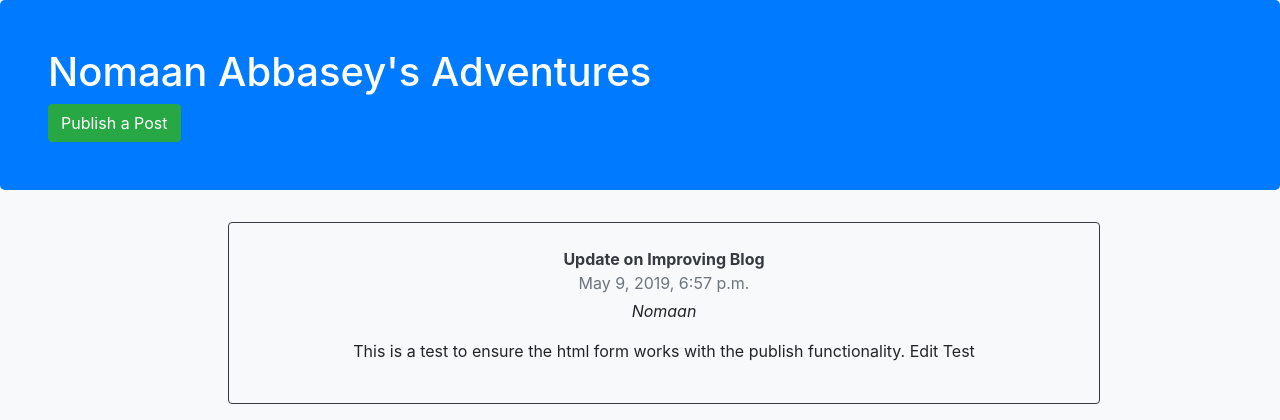
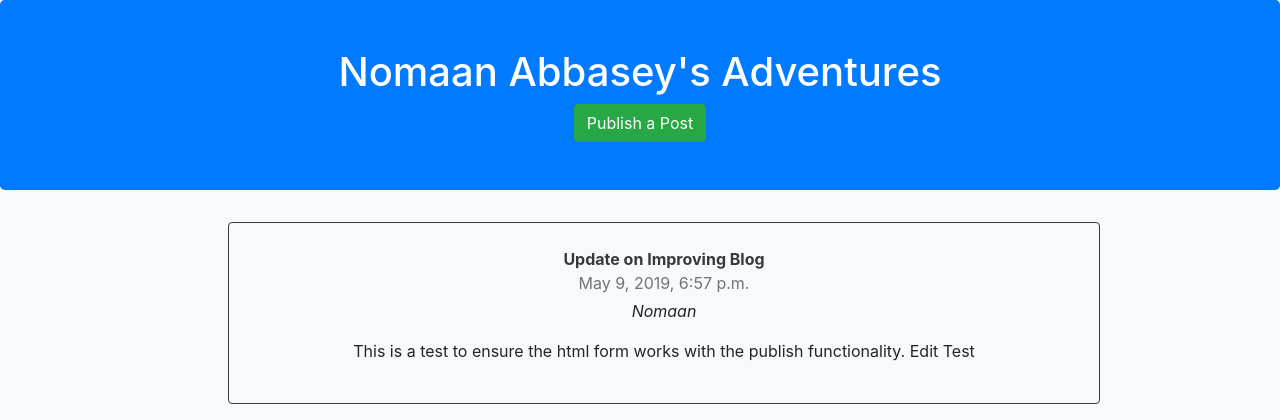
Before and after one commit to NomaanAbbasey/NomaanAbbaseyBlog, a Django app: page /blog/ in a window 1280 px wide. Shown: the top 420 px of the page. Run offline with Django 3.2, Linux system fonts and the light colour scheme; data comes from the database, SQL or seed files in the repository; some libraries are stand-ins or nearby versions.

Commit message:
centered title in jumbotron across all pages

```diff
--- a/templates/blog/detail.html
+++ b/templates/blog/detail.html
@@ -9,7 +9,7 @@
 </head>
 <body >
 <div class="jumbotron text-white bg-primary p-md-5" >
-    <h1>Nomaan Abbasey's Adventures</h1>
+    <h1 class="text-center">Nomaan Abbasey's Adventures</h1>
 </div>
 <div class="container card mb-4 shadow-sm card-body border-dark">
 <h2 class="p-2">{{ post.title }}</h2>
--- a/templates/blog/edit.html
+++ b/templates/blog/edit.html
@@ -9,7 +9,7 @@
 </head>
 <body>
 <div class="jumbotron text-white bg-primary p-md-5">
-    <h1>Nomaan Abbasey's Adventures</h1>
+    <h1 class="text-center">Nomaan Abbasey's Adventures</h1>
 </div>
  <div class="container card mb-4 shadow-sm card-body border-dark">
     <h3 class="p-2">Edit Post: </h3>
--- a/templates/blog/index.html
+++ b/templates/blog/index.html
@@ -14,8 +14,12 @@
 <script src="https://stackpath.bootstrapcdn.com/bootstrap/4.3.1/js/bootstrap.min.js" integrity="sha384-JjSmVgyd0p3pXB1rRibZUAYoIIy6OrQ6VrjIEaFf/nJGzIxFDsf4x0xIM+B07jRM" crossorigin="anonymous"></script>
 <body class="bg-light">
 <div class="jumbotron text-white bg-primary p-md-5">
-    <h1 >Nomaan Abbasey's Adventures</h1>
-    <a href="{% url 'blog:post' %}" class="btn btn-success mr-5">Publish a Post</a>
+    <div class="container flex-nowrap justify-content-center">
+    <h1 class="text-center">Nomaan Abbasey's Adventures</h1>
+    <div class="text-center">
+    <a href="{% url 'blog:post' %}" class="btn btn-success align-right">Publish a Post</a>
+    </div>
+    </div>
 </div>
 <div class="row mb-1 offset-2">
 {% if latest_post_list %}
--- a/templates/blog/post.html
+++ b/templates/blog/post.html
@@ -14,7 +14,7 @@
 </head>
 <body>
     <div class="jumbotron text-white bg-primary p-md-5">
-        <h1 >Nomaan Abbasey's Adventures</h1>
+        <h1 class="text-center">Nomaan Abbasey's Adventures</h1>
     </div>
     <div class="container card mb-4 shadow-sm card-body border-dark">
     <form action="{% url 'blog:publish' %}" method="post">
```
